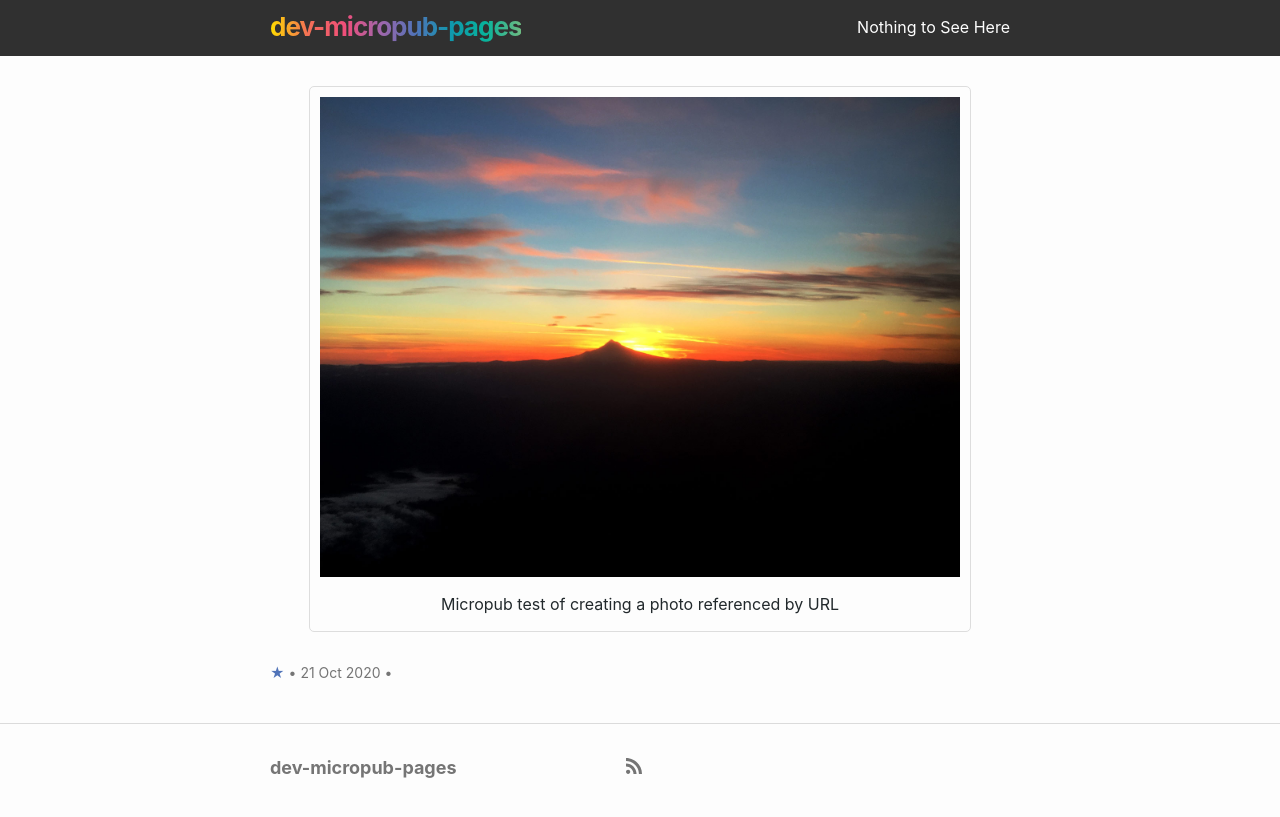
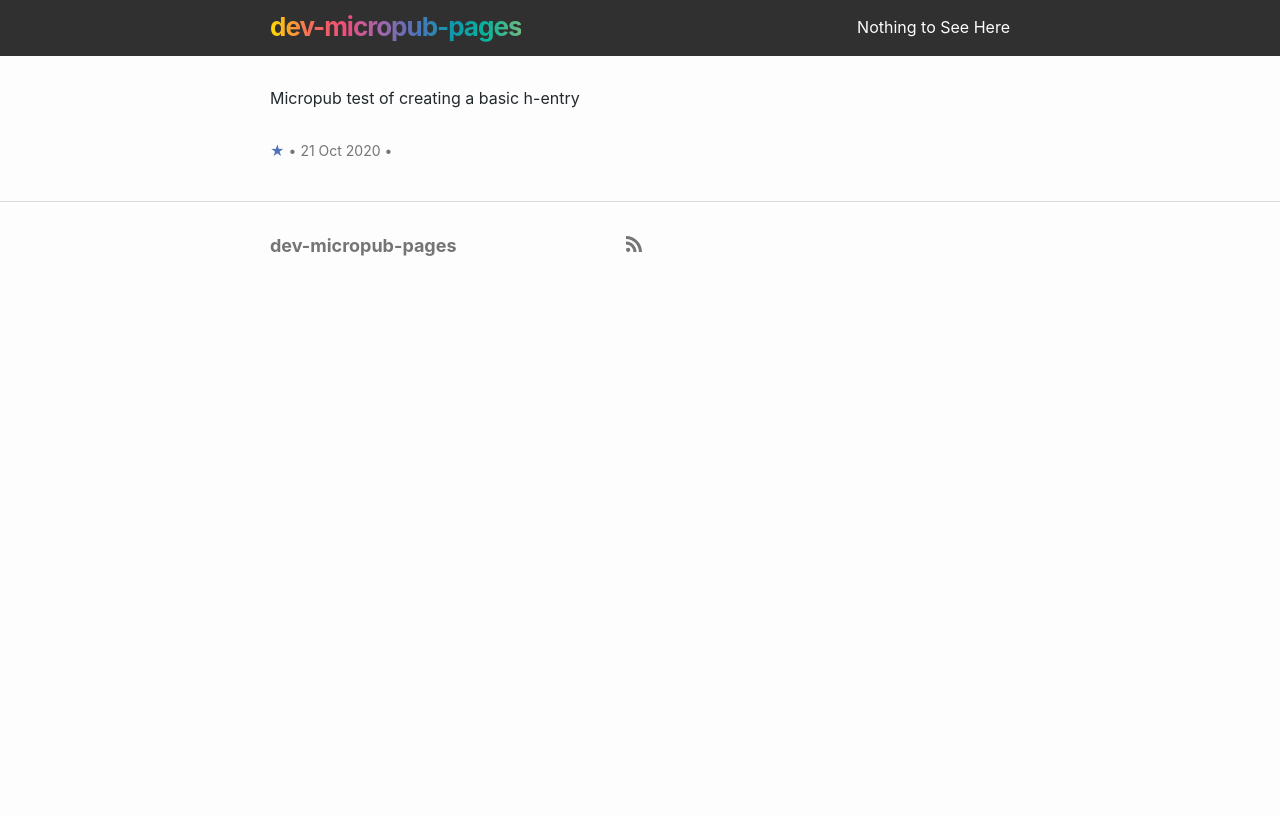
Before and after one commit to lildude/dev-micropub-pages, a Jekyll site: the page built from _posts/2020-10-21-micropub-test-of-creating-a.md, in a window 1280 px wide. Shown: the top 817 px of the page. Built offline with Jekyll 4.4.1, drawn with Linux system fonts in a browser that asks for light colours.

Commit message:
New note: 2020-10-21-micropub-test-of-creating-a.md

```diff
--- a/_posts/2020-10-21-micropub-test-of-creating-a.md
+++ b/_posts/2020-10-21-micropub-test-of-creating-a.md
@@ -1,7 +1,6 @@
 ---
-layout: photo
-date: 2020-10-21 10:44:47 +0100
+layout: note
+date: 2020-10-21 10:54:32 +0100
 ---
-![](/images/sunset.jpg)
 
-Micropub test of creating a photo referenced by URL
+Micropub test of creating a basic h-entry
```
